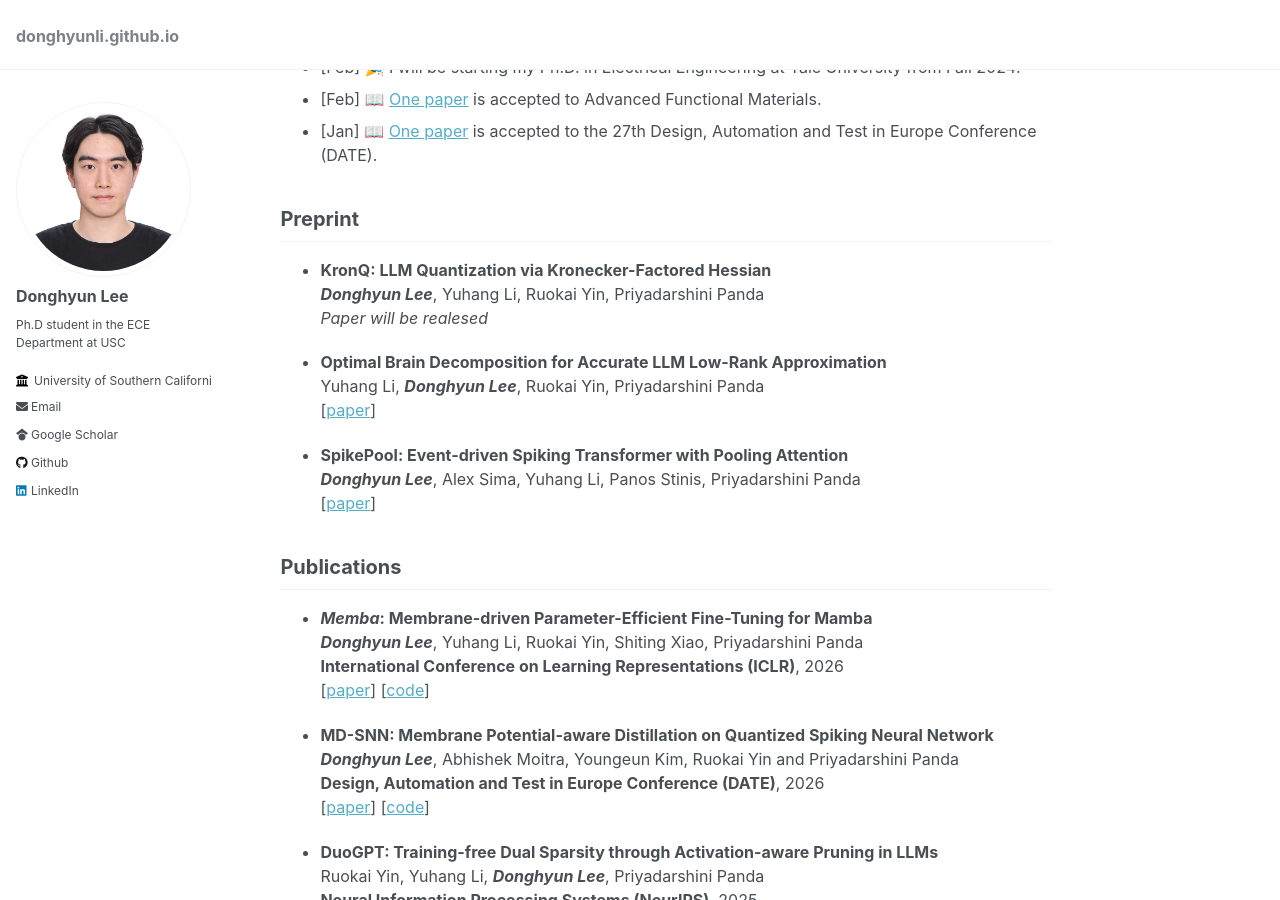
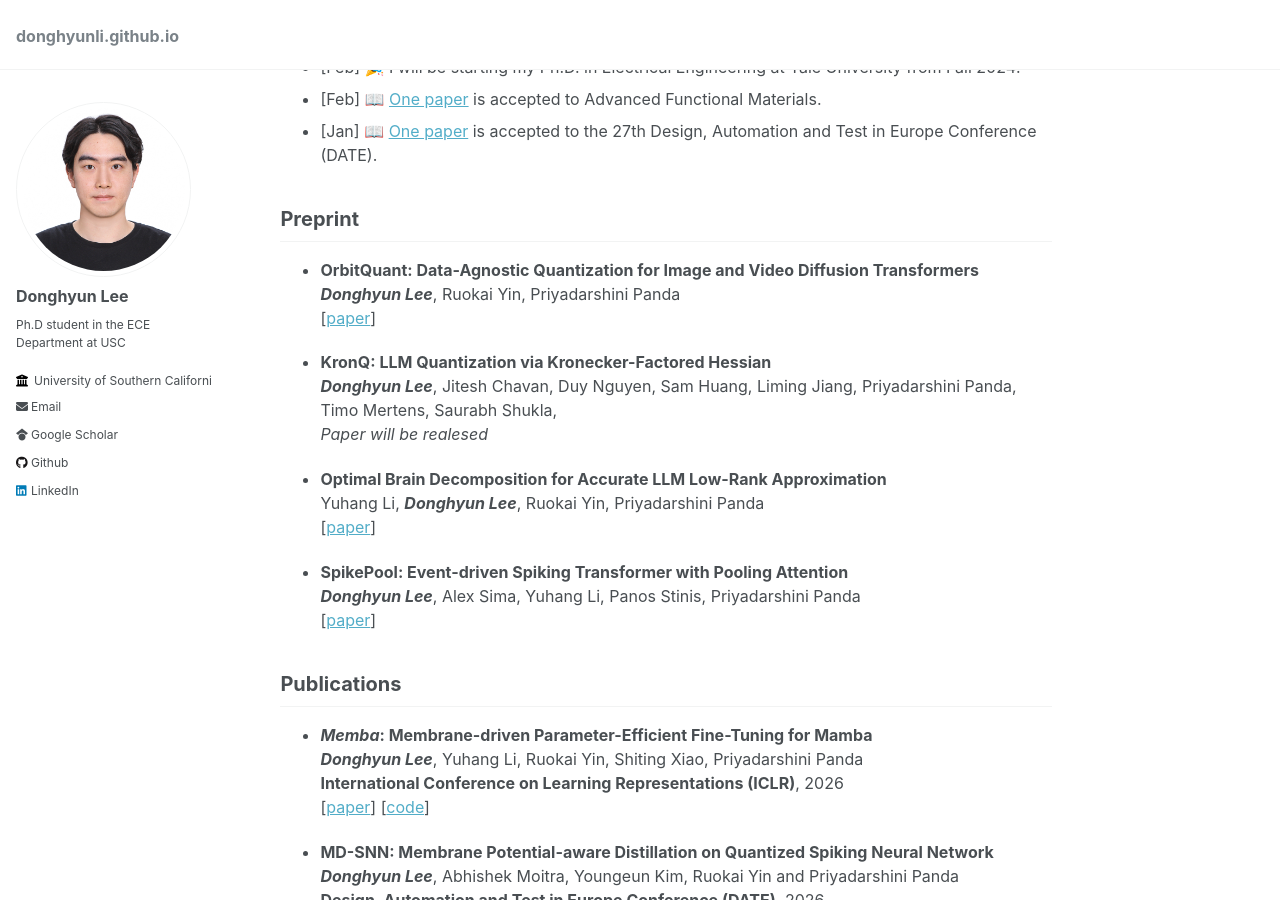
Before and after one commit to donghyunli/donghyunli.github.io, a Jekyll site: the page built from _pages/about.md, in a window 1280 px wide and 900 px high, scrolled down 955 px. Built offline with Jekyll 4.4.1, drawn with Linux system fonts in a browser that asks for light colours.

Commit message:
Paper update

```diff
--- a/_pages/about.md
+++ b/_pages/about.md
@@ -41,8 +41,12 @@ I received B.E. degree in Mechanical Engineering Department at Yonsei University
 - [Jan] 📖 [One paper](https://arxiv.org/pdf/2401.08001) is accepted to the 27th Design, Automation and Test in Europe Conference (DATE).
 
 ## Preprint
+- **OrbitQuant: Data-Agnostic Quantization for Image and Video Diffusion Transformers**\\
+***Donghyun Lee***, Ruokai Yin, Priyadarshini Panda\\
+[[paper](https://arxiv.org/pdf/2607.02461)]
+
 - **KronQ: LLM Quantization via Kronecker-Factored Hessian**\\
-***Donghyun Lee***, Yuhang Li, Ruokai Yin, Priyadarshini Panda\\
+***Donghyun Lee***, Jitesh Chavan, Duy Nguyen, Sam Huang, Liming Jiang, Priyadarshini Panda, Timo Mertens, Saurabh Shukla,\\
 *Paper will be realesed*
 
 - **Optimal Brain Decomposition for Accurate LLM Low-Rank Approximation**\\
```
